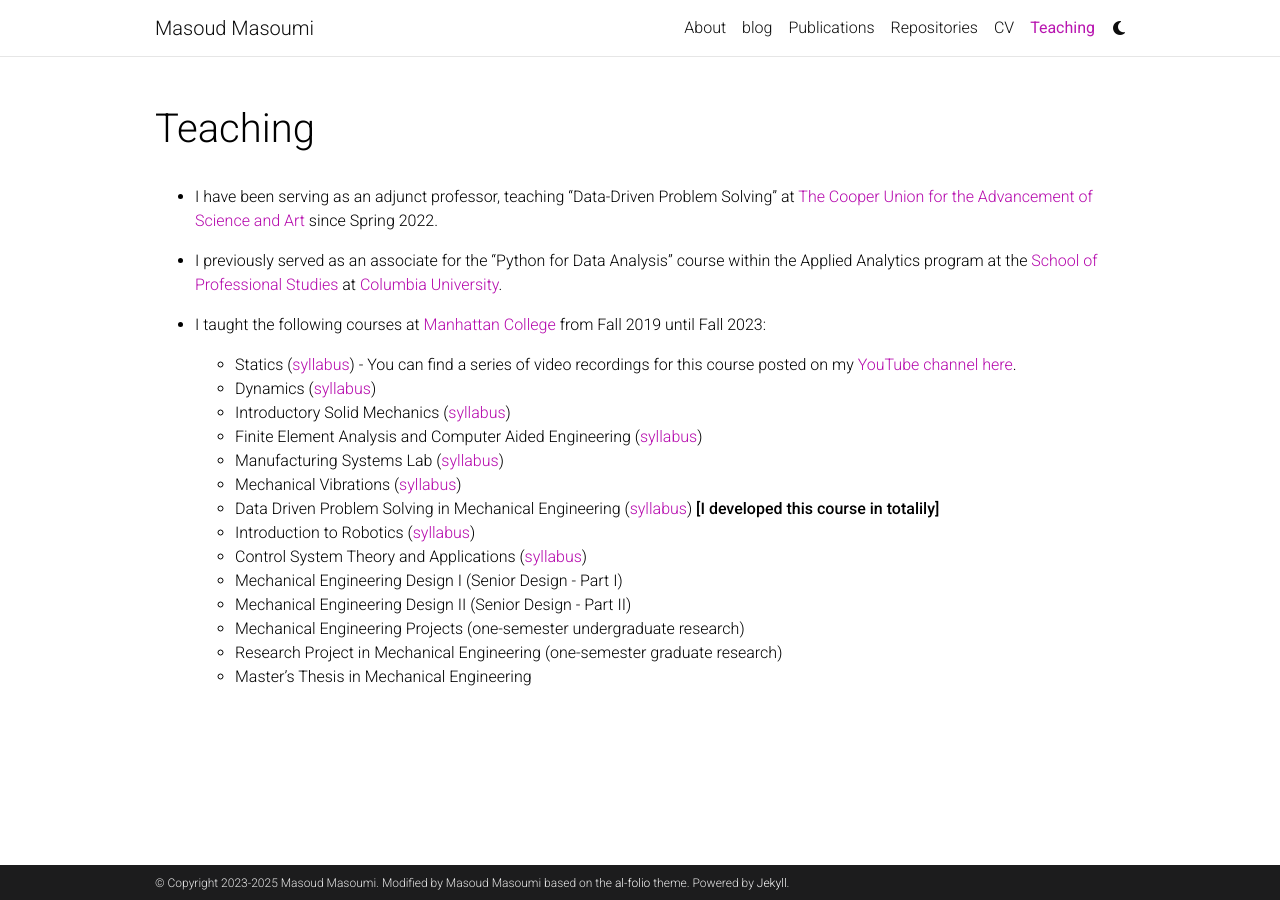
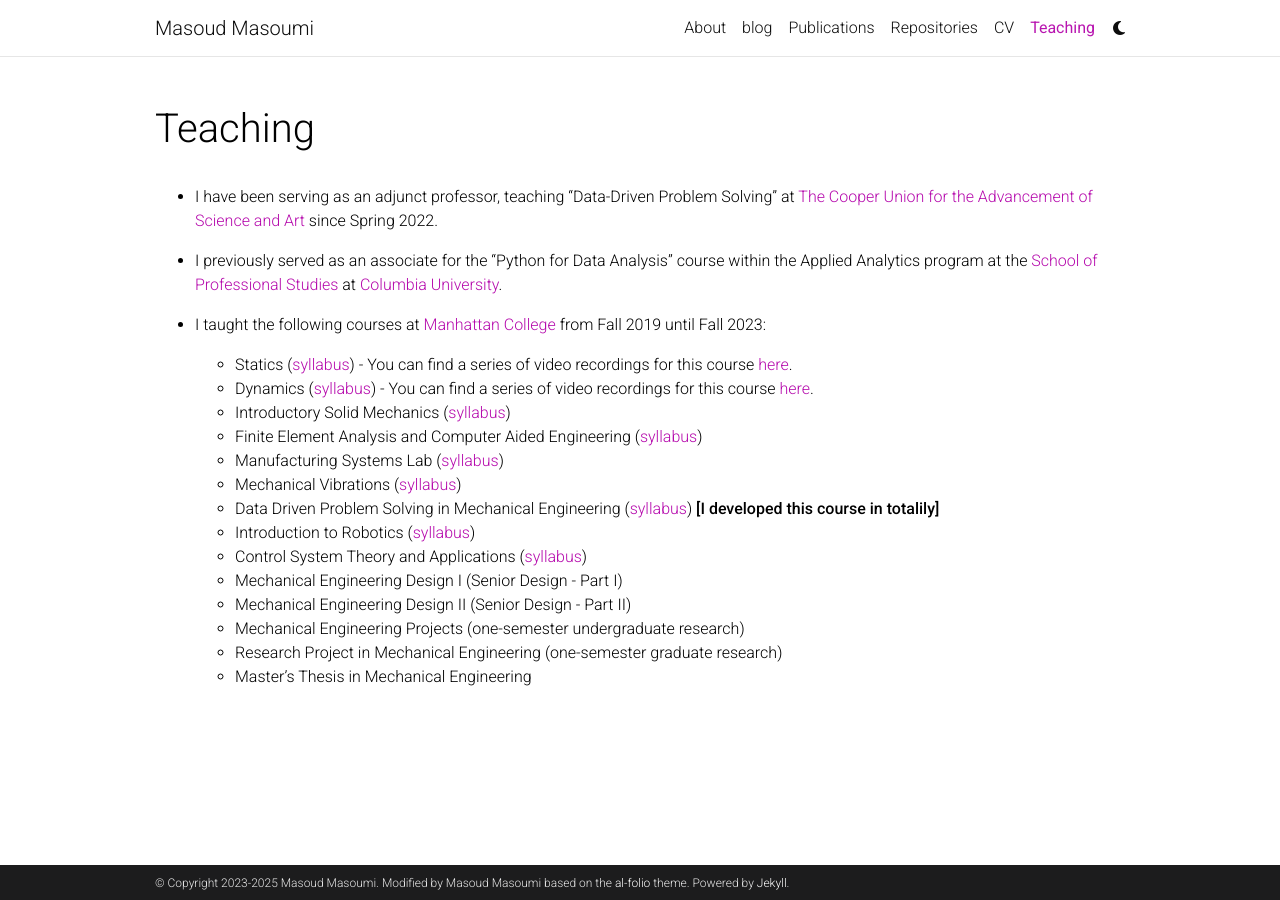
Before and after one commit to MasoudMiM/masoudmim.github.io, a Jekyll site: the page built from _pages/teaching.md, in a window 1280 px wide. Built offline with Jekyll 4.4.1, drawn with Linux system fonts in a browser that asks for light colours; comment, search, counter and statistics services are not loaded; a style sheet for code colours, icons or effects is not loaded.

Commit message:
added dynamics video leture playlist

```diff
--- a/_pages/teaching.md
+++ b/_pages/teaching.md
@@ -13,8 +13,8 @@ nav_order: 6
 
 - I taught the following courses at <a href="https://manhattan.edu/">Manhattan College</a> from Fall 2019 until Fall 2023:
 
-    - Statics (<a href="https://masoudmim.github.io/assets/pdf/ENGS_206_Syllabus.pdf">syllabus</a>) - You can find a series of video recordings for this course posted on my [YouTube channel here](https://www.youtube.com/playlist?list=PLhD0SCr3Tf2Ssu7h9jFcIGThbxhAreQPm).
-    - Dynamics (<a href="https://masoudmim.github.io/assets/pdf/ENGS_220_Syllabus.pdf">syllabus</a>)
+    - Statics (<a href="https://masoudmim.github.io/assets/pdf/ENGS_206_Syllabus.pdf">syllabus</a>) - You can find a series of video recordings for this course [here](https://www.youtube.com/playlist?list=PLhD0SCr3Tf2Ssu7h9jFcIGThbxhAreQPm).
+    - Dynamics (<a href="https://masoudmim.github.io/assets/pdf/ENGS_220_Syllabus.pdf">syllabus</a>) - You can find a series of video recordings for this course [here](https://www.youtube.com/playlist?list=PLhD0SCr3Tf2TeM9aHaIX9h8bLclAuG768).
     - Introductory Solid Mechanics (<a href="https://masoudmim.github.io/assets/pdf/MECH_230_Syllabus.pdf">syllabus</a>)
     - Finite Element Analysis and Computer Aided Engineering (<a href="https://masoudmim.github.io/assets/pdf/MECH_332_Syllabus.pdf">syllabus</a>)
     - Manufacturing Systems Lab (<a href="https://masoudmim.github.io/assets/pdf/MECH_337_Syllabus.pdf">syllabus</a>)
```
